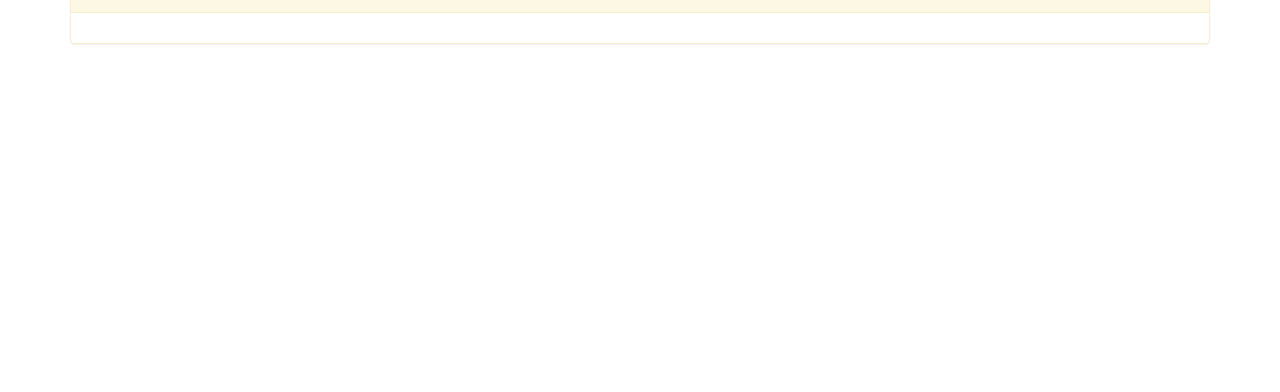
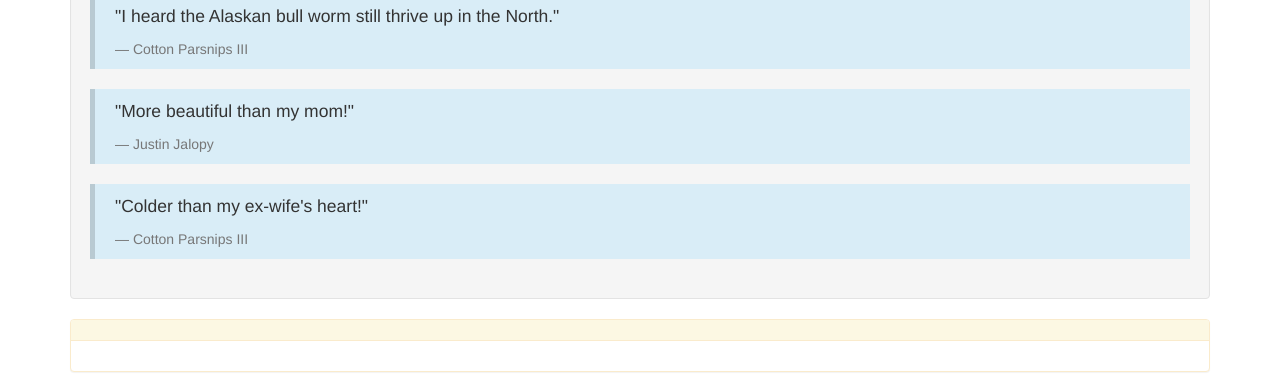
Before and after one commit to Brian-Rush/vacation, a plain HTML site: page index.html in a window 1280 px wide. Shown: the part 687-1079 px from the top of the page. Before the commit the page ends 800 px from the top, so only its background shows below. Drawn offline with Linux system fonts and the light colour scheme.

Commit message:
add text, just testing to see if laptop is set up properly

```diff
--- a/index.html
+++ b/index.html
@@ -26,6 +26,20 @@
           <footer>Cotton Parsnips III</footer>
         </blockquote>
 
+        <h2>What People Think</h2>
+        <blockquote class="bg-info">
+          <p>"I heard the Alaskan bull worm still thrive up in the North."</p>
+          <footer>Cotton Parsnips III</footer>
+        </blockquote>
+        <blockquote class="bg-info">
+          <p>"More beautiful than my mom!"</p>
+          <footer>Justin Jalopy</footer>
+        </blockquote>
+        <blockquote class="bg-info">
+          <p>"Colder than my ex-wife's heart!"</p>
+          <footer>Cotton Parsnips III</footer>
+        </blockquote>
+
       </div>
       <div class="panel panel-warning">
         <div class="panel-heading">
```
Also changed, not shown: 1 other file.
